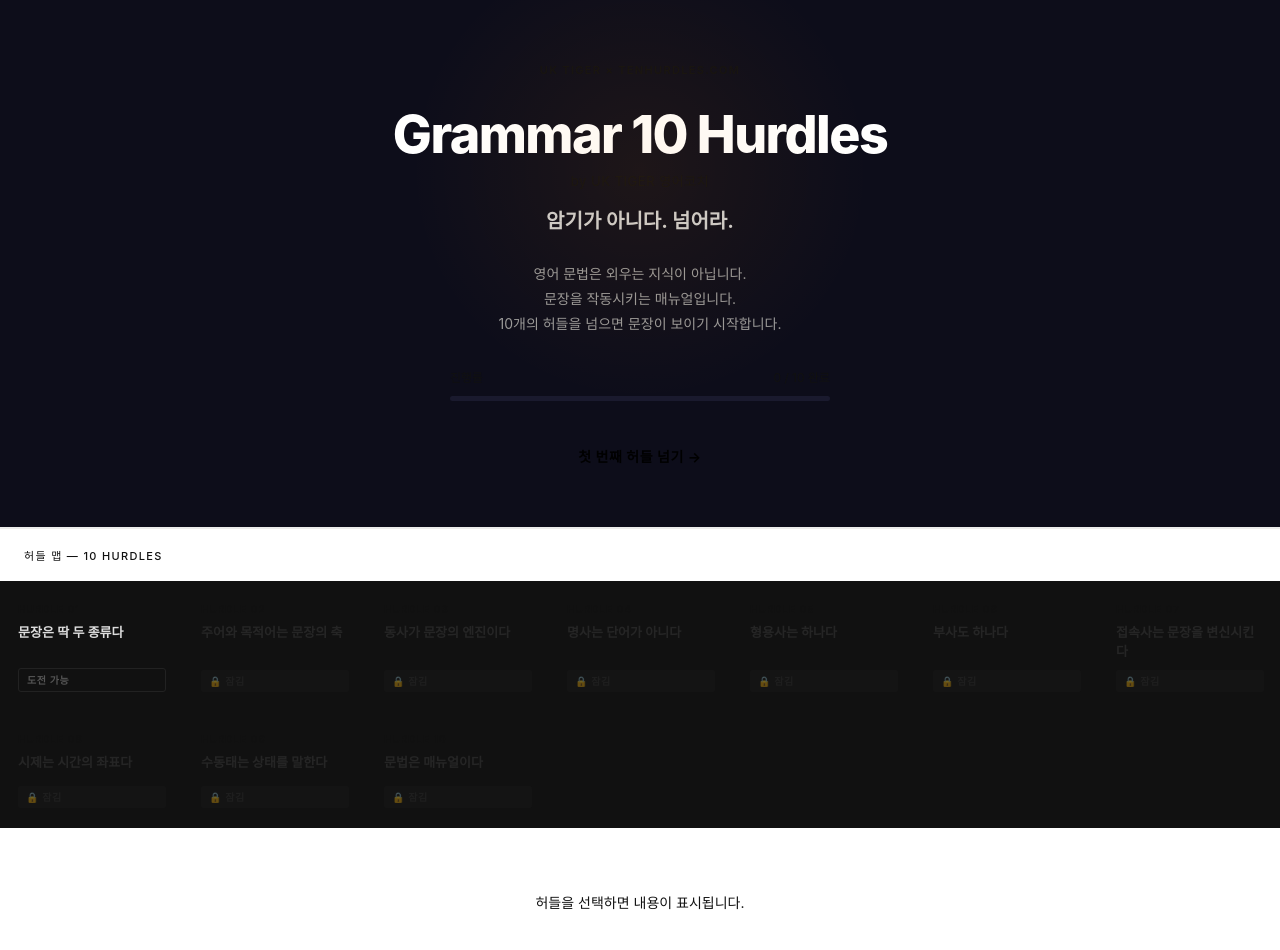
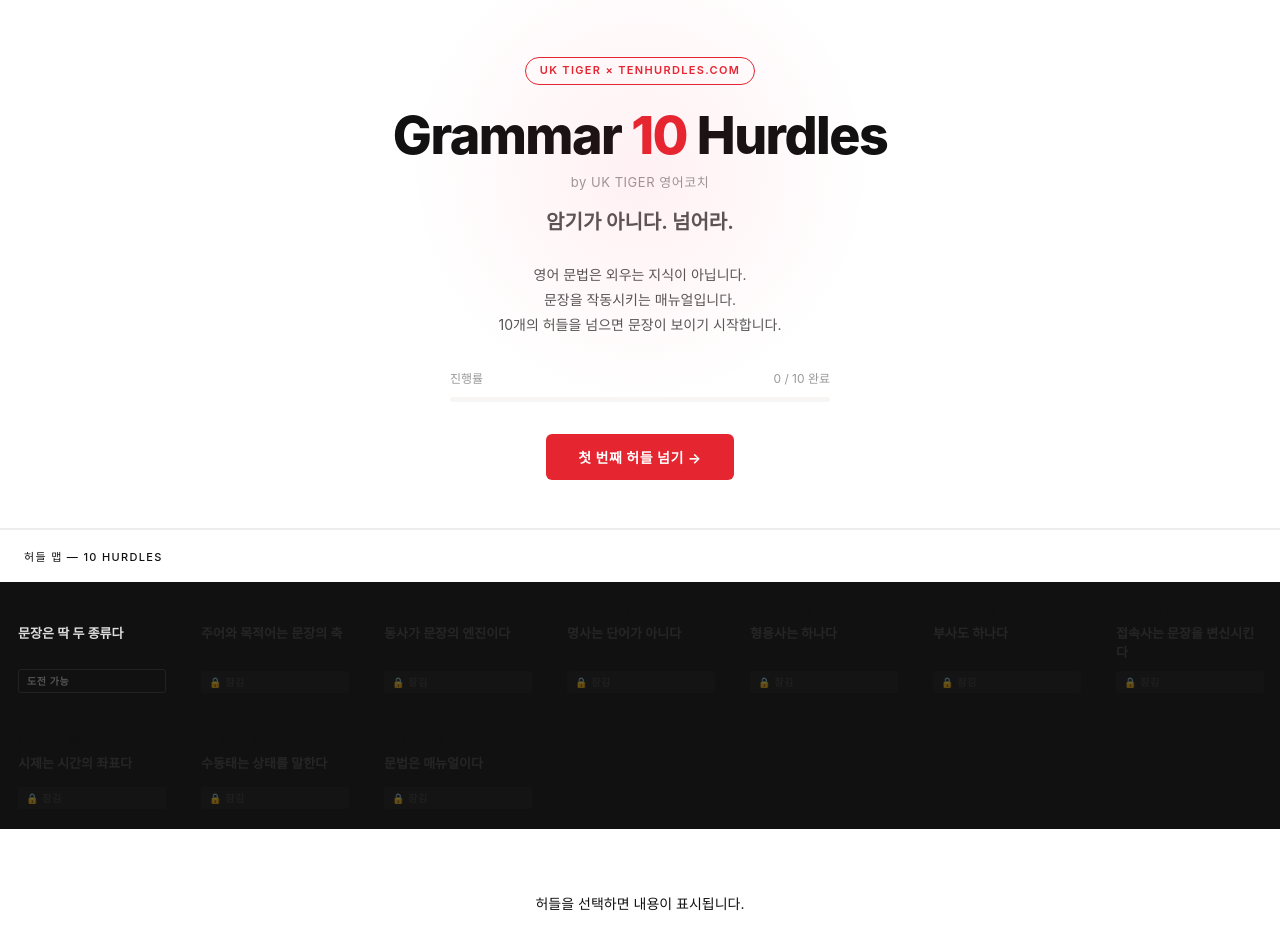
Before and after one commit to itzanayoson1-stack/10-hurdles-englishgrammar, a React (Vite) app: page / in a window 1280 px wide. Shown: the top 950 px of the page. Built offline with nearby package versions, Linux system fonts and the light colour scheme.

Commit message:
색상 업데이트

```diff
--- a/src/components/Hero.module.css
+++ b/src/components/Hero.module.css
@@ -4,7 +4,7 @@
   padding: 3.5rem 1.5rem 3rem;
   text-align: center;
   border-bottom: 1px solid var(--border);
-  background: #0d0d1a;
+  background: var(--bg);
 }
 
 .glow {
@@ -12,7 +12,7 @@
   top: -80px; left: 50%;
   transform: translateX(-50%);
   width: 500px; height: 500px;
-  background: radial-gradient(circle, rgba(255,140,0,0.07) 0%, transparent 65%);
+  background: radial-gradient(circle, rgba(255,45,85,0.07) 0%, transparent 65%);
   pointer-events: none;
 }
 
@@ -22,8 +22,8 @@
   font-weight: 600;
   letter-spacing: 0.12em;
   text-transform: uppercase;
-  color: var(--orange);
-  border: 1px solid var(--orange-border);
+  color: var(--red);
+  border: 1px solid var(--red);
   padding: 4px 14px;
   border-radius: 20px;
   margin-bottom: 1.4rem;
@@ -32,17 +32,17 @@
 .title {
   font-size: clamp(32px, 6vw, 52px);
   font-weight: 800;
-  color: #fff;
+  color: var(--text);
   letter-spacing: -0.03em;
   line-height: 1.1;
   margin-bottom: 0.5rem;
 }
 
-.accent { color: var(--orange); }
+.accent { color: var(--red); }
 
 .brand {
   font-size: 13px;
-  color: var(--text4);
+  color: var(--text3);
   margin-bottom: 0.8rem;
   letter-spacing: 0.04em;
 }
@@ -50,13 +50,13 @@
 .tagline {
   font-size: 20px;
   font-weight: 700;
-  color: #ccc;
+  color: var(--text2);
   margin-bottom: 1.5rem;
 }
 
 .desc {
   font-size: 14px;
-  color: var(--text3);
+  color: var(--text2);
   line-height: 1.8;
   max-width: 440px;
   margin: 0 auto 2rem;
@@ -71,27 +71,27 @@
   display: flex;
   justify-content: space-between;
   font-size: 12px;
-  color: var(--text4);
+  color: var(--text3);
   margin-bottom: 8px;
 }
 
 .progressBg {
   height: 5px;
-  background: #1a1a2e;
+  background: var(--bg-alt);
   border-radius: 3px;
   overflow: hidden;
 }
 
 .progressFill {
   height: 100%;
-  background: linear-gradient(90deg, #ff6b00, #ff8c00);
+  background: linear-gradient(90deg, var(--hurdle-1), var(--hurdle-2));
   border-radius: 3px;
   transition: width 0.6s ease;
 }
 
 .startBtn {
-  background: var(--orange);
-  color: #000;
+  background: var(--red);
+  color: #ffffff;
   font-size: 14px;
   font-weight: 700;
   padding: 13px 32px;
@@ -101,5 +101,5 @@
   transition: background 0.2s, transform 0.1s;
 }
 
-.startBtn:hover { background: var(--orange2); transform: translateY(-2px); }
+.startBtn:hover { background: #c81f28; transform: translateY(-2px); }
 .startBtn:active { transform: translateY(0); }
```
